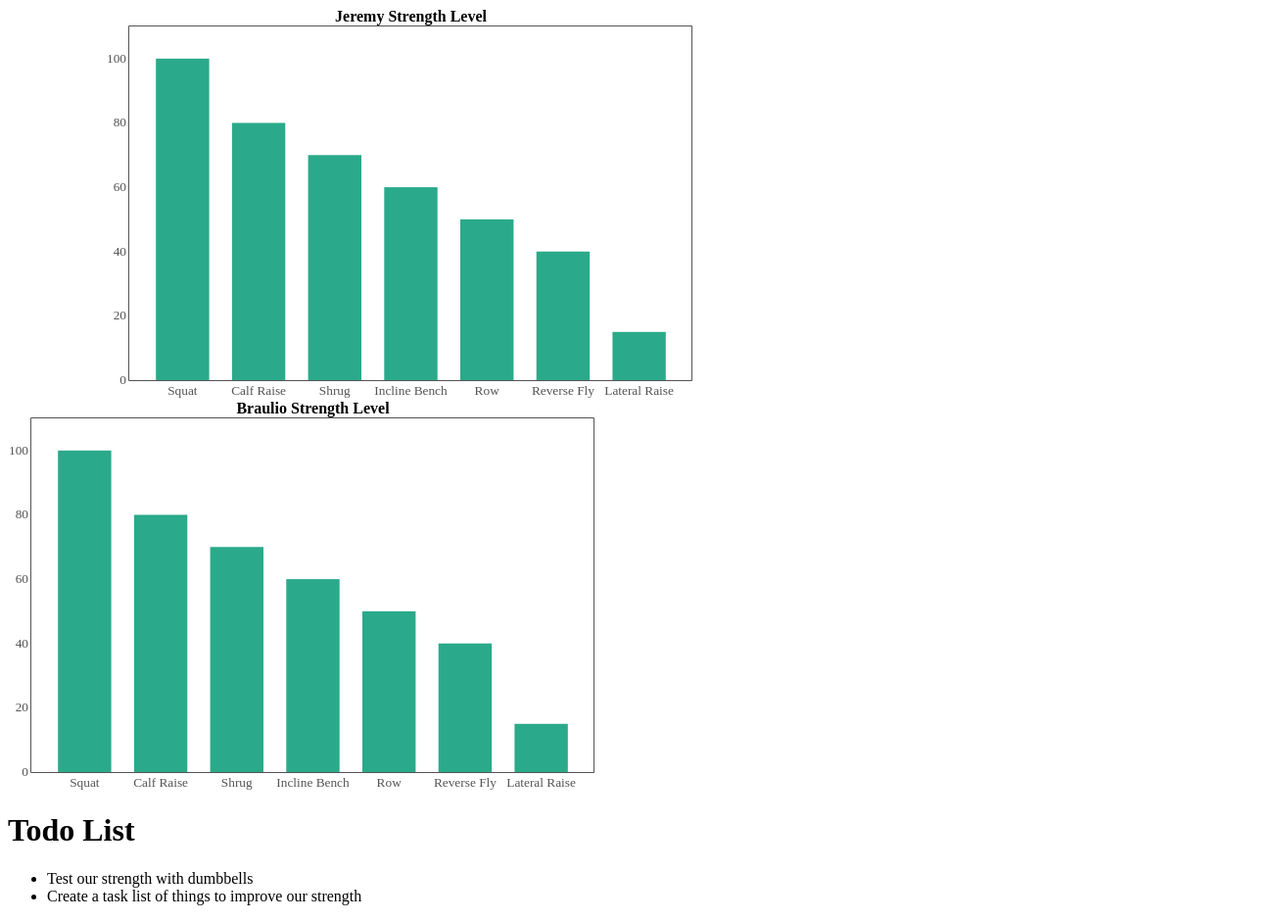
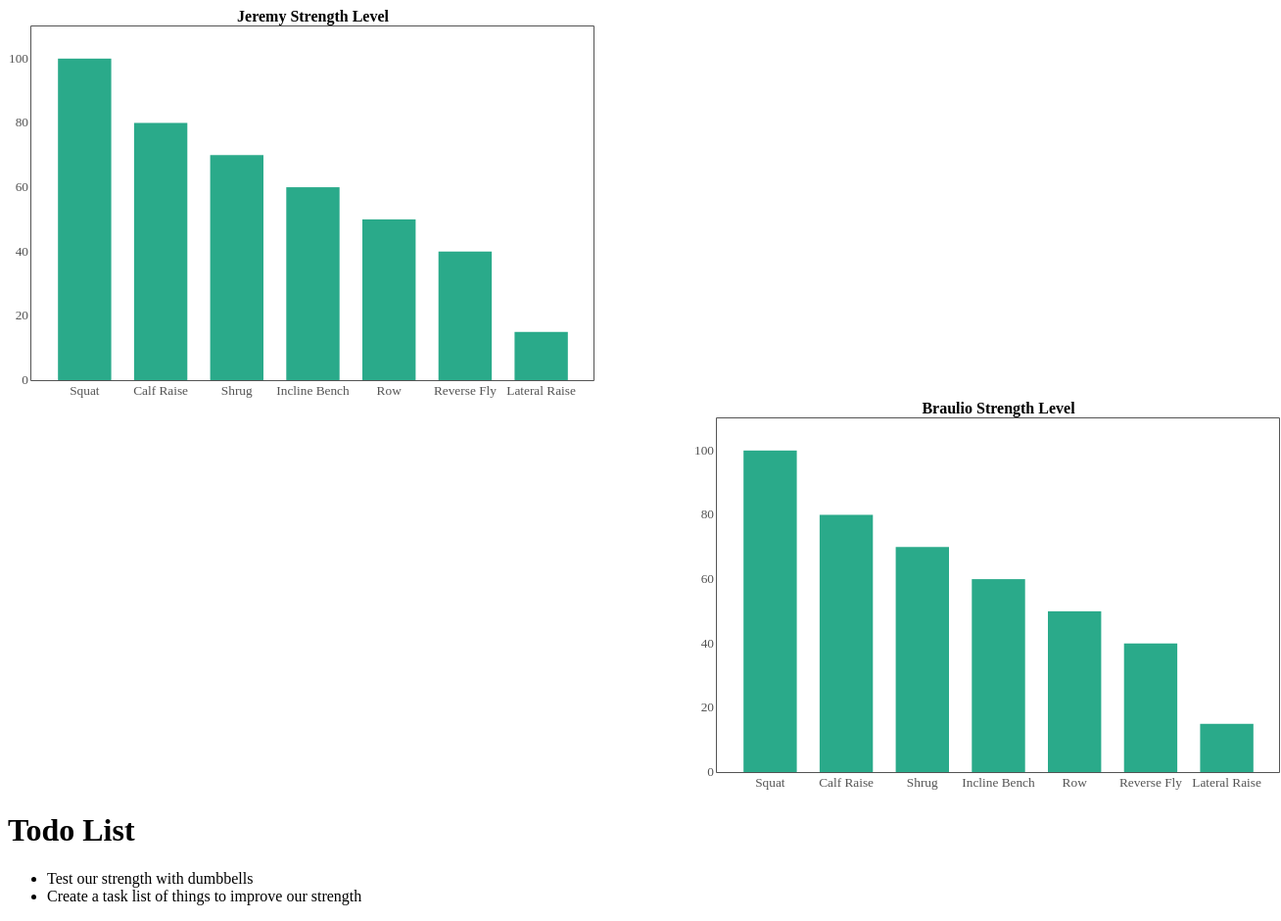
Before and after one commit to JH-2004/JH-2004.github.io, a plain HTML site: page index.html in a window 1280 px wide. Shown: the whole page at 98% size, 1308 px wide, since content can reach past the window. Drawn offline with Linux system fonts and the light colour scheme.

Commit message:
Update index.html

```diff
--- a/index.html
+++ b/index.html
@@ -7,8 +7,8 @@
 
   <body>
 
-    <div id="chart" style="width:600px;height:400px;left:100px;"></div>
-    <div id="chart2" style="width:600px;height:400px;"></div>
+    <div id="chart" style="width:600px;height:400px;"></div>
+    <div id="chart2" style="width:600px;height:400px;top:0px;left:700px;"></div>
 
     <!--[if lt IE 9]><script src="js/excanvas.min.js"></script><![endif]-->
     <script src="flotr2.min.js"></script>
```
